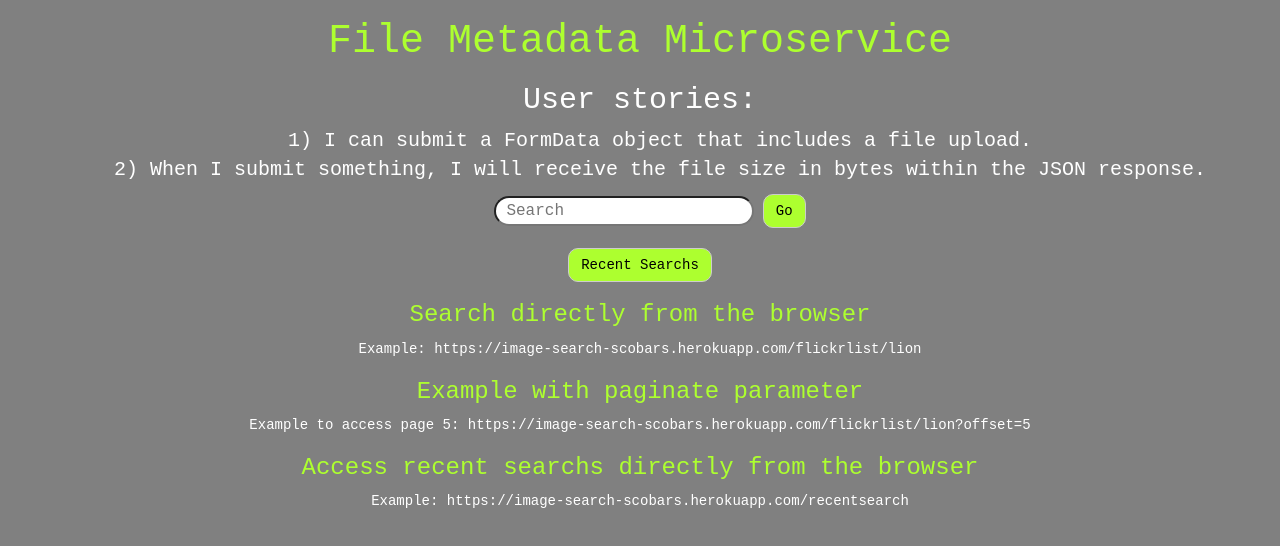
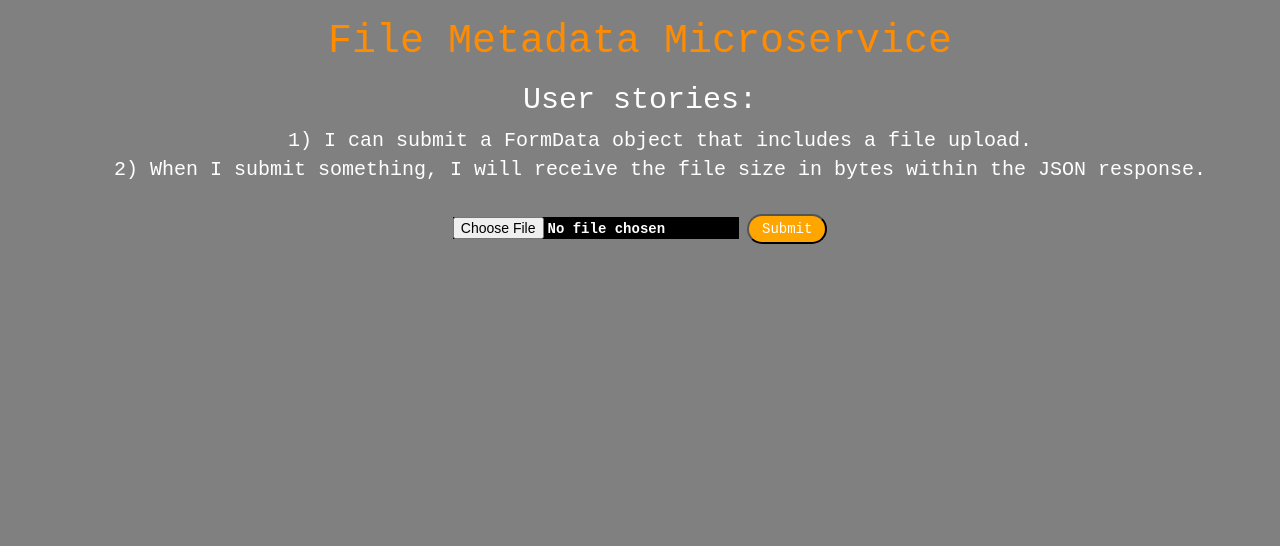
Before and after one commit to SCOBARS900/file-metadata-scobars, a website: page public/index.html in a window 1280 px wide. Drawn offline with nearby package versions, Linux system fonts and the light colour scheme.

Commit message:
Add form imput and a req json for filesize

```diff
--- a/public/css/style.css
+++ b/public/css/style.css
@@ -8,11 +8,29 @@ body {
 
 h1 {
     font-size: 40px;
-    color: greenyellow;
+    color: darkorange;
 }
 
 ul {
     font-size: 20px;
+}
+
+form {
+    margin-top: 30px;
+    margin-left: auto;
+    margin-right: auto;
+}
+
+#file {
+    background-color: black;
+}
+
+
+#submitB {
+    background-color: orange;
+    border-radius: 40px;
+    width: 80px;
+    height: 30px;
 }
 
 li {
--- a/public/index.html
+++ b/public/index.html
@@ -19,20 +19,17 @@
                 </ul>
             </div>
 
+            <form action="/filesize" method="post" enctype="multipart/form-data">
+            <label class="custom-file-upload" for="file">
+            <input id="file" name="fileC" type="file">
+            </label>
+            <input type="submit" id="submitB">
+            </form>
 
-            <section>
-            <input id="imputDate" placeholder="Search" ng-model="imageP">
-            <a class="btn btn-default" href="https://image-search-scobars.herokuapp.com/flickrlist/{{ imageP }}">Go</a>
-            </section>
-            <br>
-            <a class="btn btn-default" href="https://image-search-scobars.herokuapp.com/recentsearch">Recent Searchs</a>
-            <br>
-            <h3>Search directly from the browser</h3>
-            <p>Example: https://image-search-scobars.herokuapp.com/flickrlist/lion</p>
-            <h3>Example with paginate parameter</h3>
-            <p>Example to access page 5: https://image-search-scobars.herokuapp.com/flickrlist/lion?offset=5 </p>
-            <h3>Access recent searchs directly from the browser</h3>
-            <p>Example: https://image-search-scobars.herokuapp.com/recentsearch</p>
+
+
+
+
 
 
 
```
Also changed, not shown: app.js (+5 -3 lines), 6 other files.
